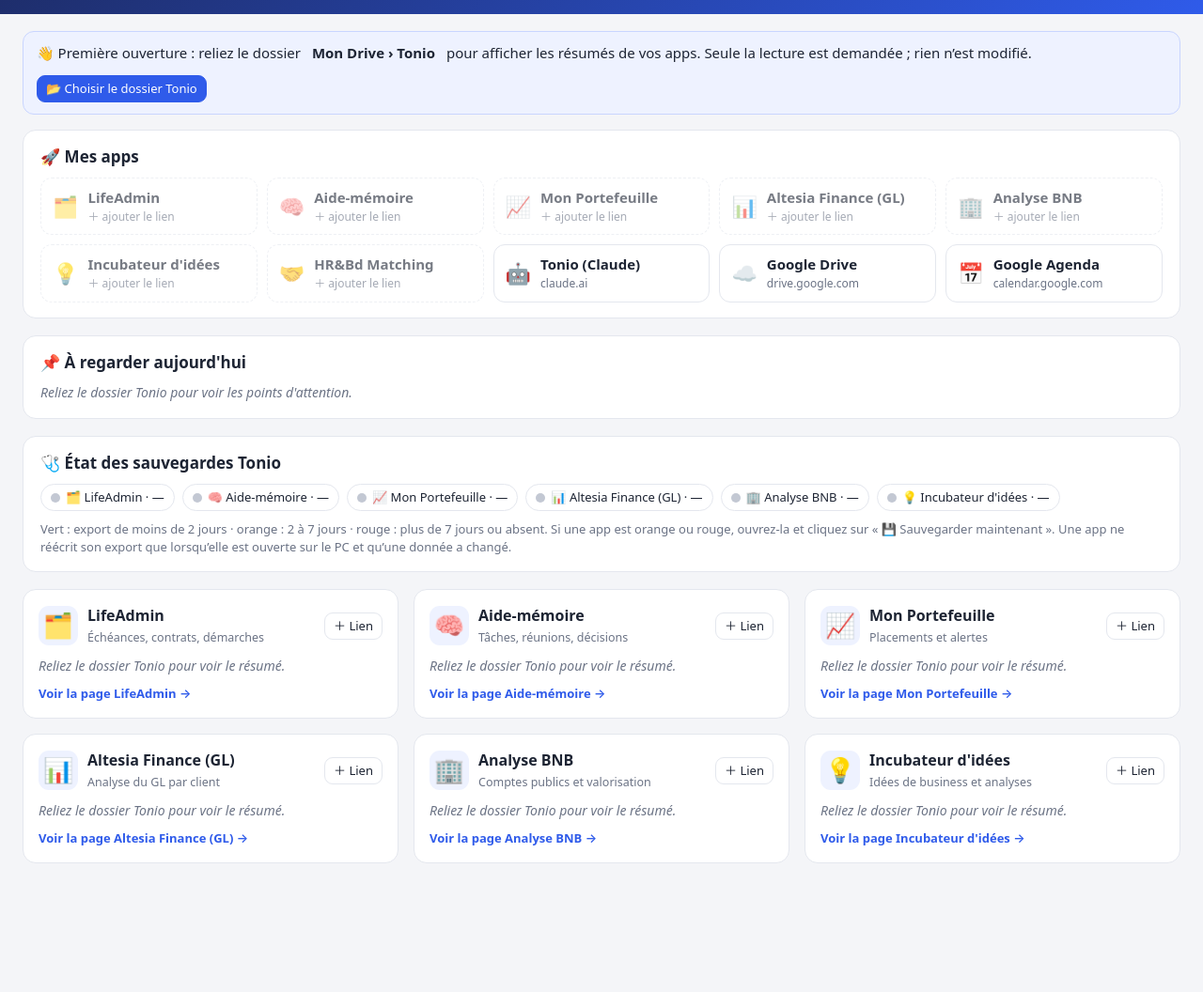
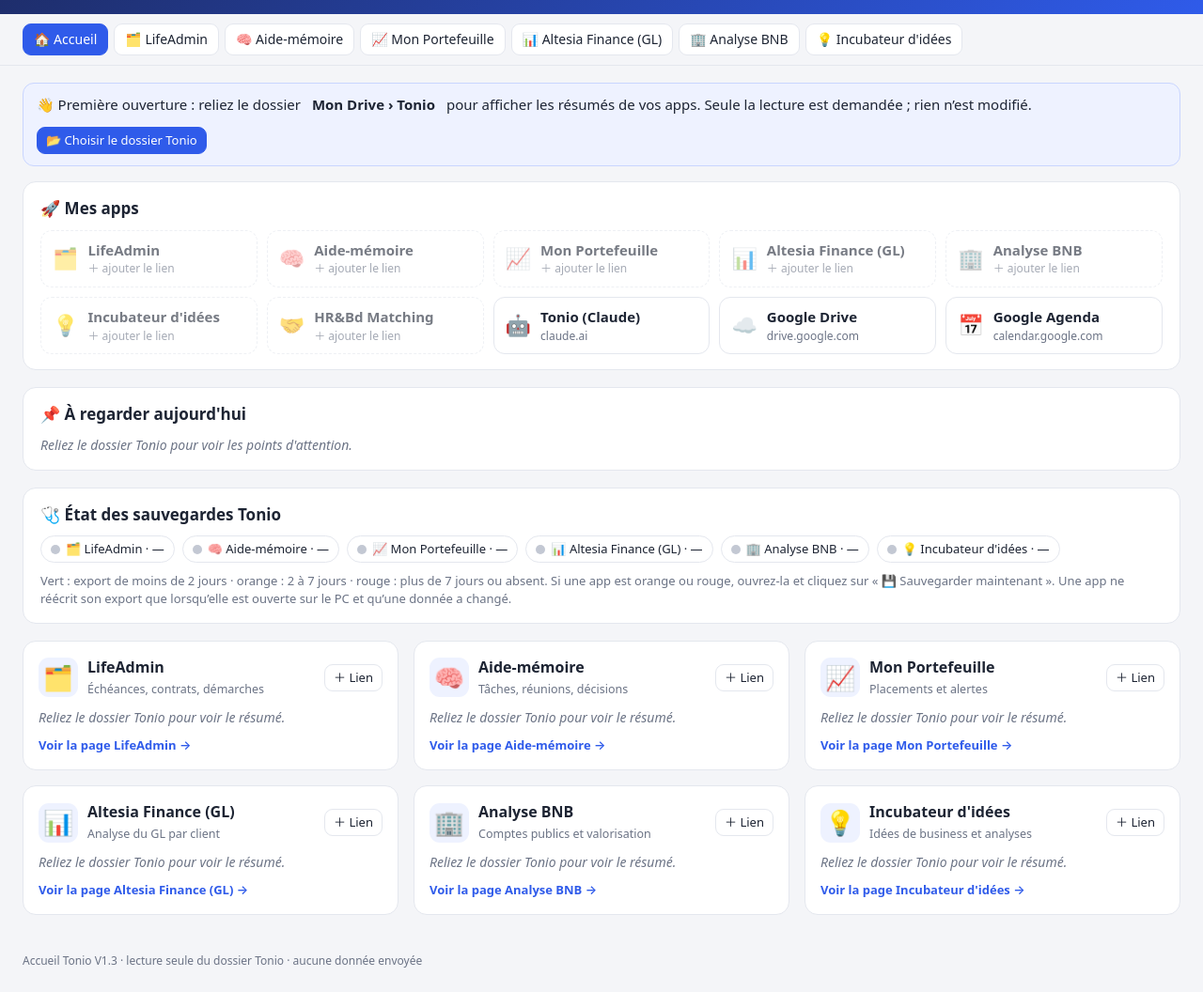
Before and after one commit to Antoinewag/Accueil, a plain HTML site: page index.html in a window 1280 px wide. Shown: the part 82-1138 px from the top of the page at 94% size. Before the commit the page ends 1041 px from the top, so only its background shows below. Drawn offline with Linux system fonts and the light colour scheme.

Commit message:
Add files via upload

```diff
--- a/index.html
+++ b/index.html
@@ -46,7 +46,11 @@ main{max-width:1280px;margin:0 auto;padding:18px 24px 40px}
 .live{font-weight:600;color:var(--ink)}
 .card a.ttl{color:inherit;text-decoration:none}.card a.ttl:hover b{color:var(--acc)}.card a.ico{text-decoration:none}
 .more{font-size:13px;color:var(--acc);text-decoration:none;font-weight:600}.more:hover{text-decoration:underline}
-.tabs{display:flex;gap:6px;flex-wrap:wrap;margin-bottom:14px}
+.tabs{position:sticky;top:0;z-index:20;background:rgba(244,245,248,.94);backdrop-filter:blur(6px);border-bottom:1px solid var(--line)}
+.tabsin{max-width:1280px;margin:0 auto;padding:10px 24px;display:flex;gap:6px;overflow-x:auto;scrollbar-width:thin}
+.tab{flex:none}
+footer{max-width:1280px;margin:0 auto;padding:0 24px 24px;color:var(--mut);font-size:12px}
+@media (max-width:520px){.tabsin{padding:8px 14px}}
 .tab{padding:6px 11px;border-radius:9px;border:1px solid var(--line);background:#fff;color:var(--ink);text-decoration:none;font-size:14px;display:inline-flex;align-items:center;gap:5px}
 .tab.on{background:var(--acc);border-color:var(--acc);color:#fff}.tab:hover{border-color:var(--acc)}
 .dhead{display:flex;gap:14px;align-items:center;flex-wrap:wrap;background:#fff;border:1px solid var(--line);border-radius:14px;padding:16px 18px;margin-bottom:16px}
@@ -112,6 +116,7 @@ table.ed input.ic{width:46px;text-align:center}
     </div>
   </div>
 </header>
+<nav class="tabs" id="tabs"></nav>
 <main>
   <div id="notice"></div>
   <div id="detail" hidden></div>
@@ -136,6 +141,7 @@ table.ed input.ic{width:46px;text-align:center}
   <div class="grid" id="cards"></div>
   </div>
 </main>
+<footer>Accueil Tonio <span id="ver"></span> · lecture seule du dossier Tonio · aucune donnée envoyée</footer>
 
 <dialog id="dlg">
   <div class="hd"><b>⚙️ Liens & réglages</b><button class="btn sm" data-act="close">✕</button></div>
@@ -164,7 +170,7 @@ table.ed input.ic{width:46px;text-align:center}
 
 <script>
 'use strict';
-const VERSION = 'V1.2';
+const VERSION = 'V1.3';
 const LS = 'accueil_tonio_v1';
 
 /* ---------- Apps connues ---------- */
@@ -526,12 +532,11 @@ const DETAIL = {
 
 function renderDetail(id) {
   const s = SOURCES[id], d = DATA[id], l = linkFor(id), T = todayISO();
-  const tabs = `<nav class="tabs"><a href="#" class="tab">🏠 Accueil</a>${ORDER.map(k => `<a href="#${k}" class="tab ${k === id ? 'on' : ''}">${SOURCES[k].icon} ${SOURCES[k].name}${DATA[k] ? ` <span class="dot ${fresh(DATA[k].exported_at)}" style="display:inline-block;width:8px;height:8px"></span>` : ''}</a>`).join('')}</nav>`;
   let body;
   if (!d) body = `<div class="panel empty">${SRC ? 'Aucun export trouvé pour cette app dans le dossier Tonio.' : 'Reliez le dossier Tonio pour afficher cette page.'}</div>`;
   else { try { body = DETAIL[id](d, T); } catch (e) { console.error(e); body = `<div class="panel empty">Export illisible : ${esc(e.message)}</div>`; } }
   const head = `<div class="dhead"><div class="ico">${s.icon}</div><div style="flex:1;min-width:0"><h1>${s.name}</h1>${d ? `<div class="muted">Sauvegardé <b class="live" data-t="${esc(d.exported_at)}">${ageTxt(d.exported_at)}</b> · export du ${dtfr(d.exported_at)} · ${esc(d.app_version || '')}${CHANGED.has(id) ? ' <span class="tag ok flash">🔄 mis à jour</span>' : ''}</div>${d.summary ? `<div style="margin-top:4px">${esc(d.summary)}</div>` : ''}` : ''}</div>${l && l.url ? `<a class="btn pri" href="${esc(l.url)}" target="_blank" rel="noopener">Ouvrir ${s.name} ↗</a>` : '<button class="btn" data-act="settings">＋ Ajouter le lien</button>'}</div>`;
-  $('#detail').innerHTML = tabs + head + body;
+  $('#detail').innerHTML = head + body;
 }
 
 /* ---------- Rendu ---------- */
@@ -589,10 +594,12 @@ function renderAll() {
   document.body.classList.toggle('masked', !!cfg.mask);
   $('#maskBtn').textContent = cfg.mask ? '👁 Afficher les montants' : '👁 Masquer les montants';
   renderLinks(); renderHealth(); renderCards();
+  $('#ver').textContent = VERSION;
   const id = decodeURIComponent(location.hash.slice(1));
   const isDetail = !!SOURCES[id];
   $('#home').hidden = isDetail; $('#detail').hidden = !isDetail;
   if (isDetail) renderDetail(id);
+  $('#tabs').innerHTML = `<div class="tabsin"><a href="#" class="tab ${isDetail ? '' : 'on'}">🏠 Accueil</a>${ORDER.map(k => `<a href="#${k}" class="tab ${k === id ? 'on' : ''}">${SOURCES[k].icon} ${SOURCES[k].name}${DATA[k] ? ` <span class="dot ${fresh(DATA[k].exported_at)}" style="display:inline-block;width:8px;height:8px"></span>` : ''}</a>`).join('')}</div>`;
   document.title = isDetail ? SOURCES[id].name + ' · Accueil Tonio' : 'Accueil Tonio';
 }
 window.addEventListener('hashchange', () => { renderAll(); window.scrollTo(0, 0); });
```
